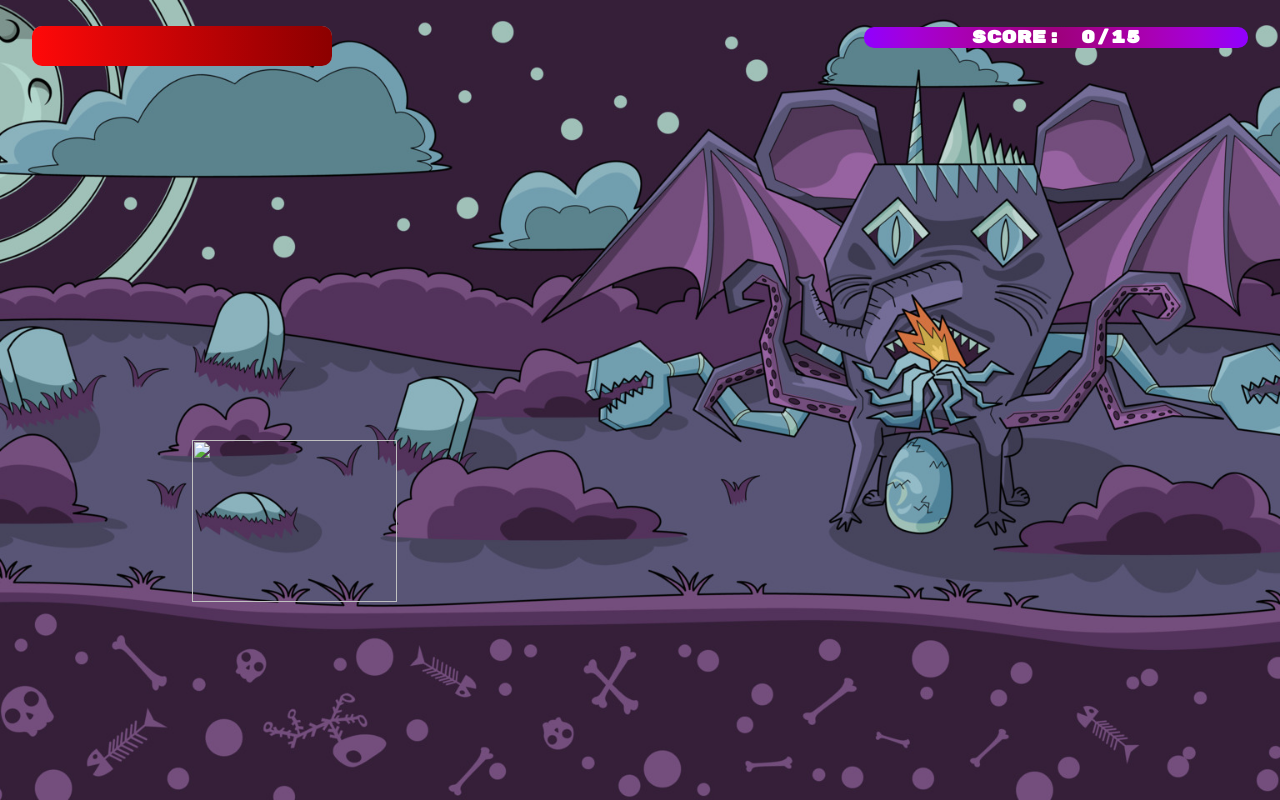
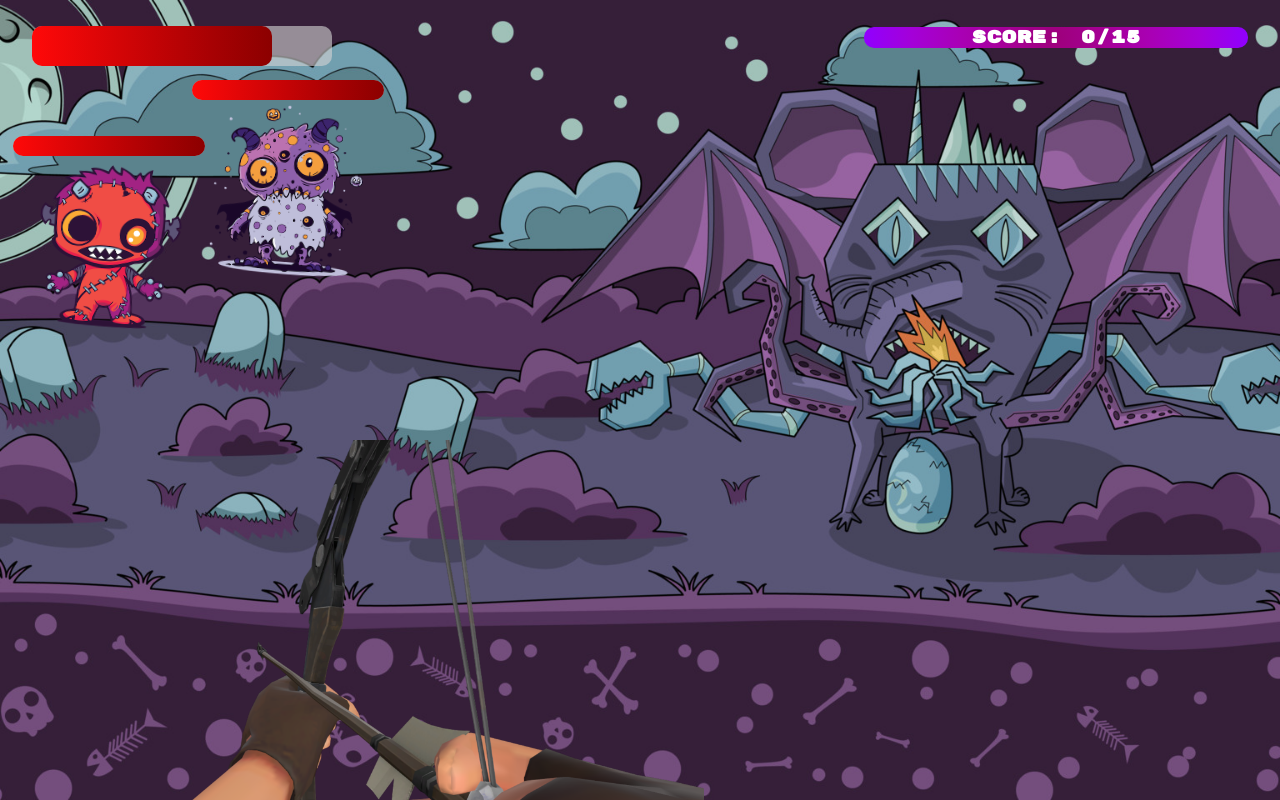
Before and after one commit to PustovoitA/Project, a plain HTML site: page lvl.html in a window 1280 px wide. Drawn offline with Linux system fonts and the light colour scheme; files that its build step writes are made by us from their sources; files whose address does not match are found by name.

Commit message:
Fixes for imports

```diff
--- a/lvl.html
+++ b/lvl.html
@@ -6,15 +6,15 @@
     <meta name="viewport" content="width=device-width, initial-scale=1.0">
     <title>Level-2</title>
 
-    <link rel="stylesheet" href="modalWindow.css">
-    <link rel="stylesheet" href="enemy.css">
-    <link rel="stylesheet" href="gamer.css">
-    <link rel="stylesheet" href="main.css">
+    <link rel="stylesheet" href="./style.css/LvlMonsters.css/modalWindow.css">
+    <link rel="stylesheet" href="./style.css/LvlMonsters.css/enemy.css">
+    <link rel="stylesheet" href="./style.css/LvlMonsters.css/gamer.css">
+    <link rel="stylesheet" href="./style.css/LvlMonsters.css/main.css">
 
-    <script type="module" src="enemy.js"></script>
-    <script type="module" src="hpBar.enemy.js"></script>
-    <script type="module" src="playerHpBar.js"></script>
-    <script type="module" src="score.js"></script>
+    <script type="module" src="./script.js/LvlMonsters.js/enemy.js"></script>
+    <script type="module" src="./script.js/LvlMonsters.js/hpBar.enemy.js"></script>
+    <script type="module" src="./script.js/LvlMonsters.js/playerHpBar.js"></script>
+    <script type="module" src="./script.js/LvlMonsters.js/score.js"></script>
 </head>
 
 <body class="flex column">
@@ -31,7 +31,7 @@
         </span>
     </div>
     <div class="main flex column" id="main">
-        <img class="hands" src="img/pngegg.png" alt="">
+        <img class="hands" src="./img/LvlMonster.img/pngegg.png" alt="">
         <div id="BoxEnemy"></div>
 
 
--- a/script.js/LvlMonsters.js/enemy.js
+++ b/script.js/LvlMonsters.js/enemy.js
@@ -81,9 +81,11 @@ class Enemy {
 let numEnemy = 1;
 
 const enemyImages = {
-    1: "img/enemy1.png", 2: "img/enemy3.png", 3: "img/enemy4.png", 4: "img/enemy5.png", 5: "img/enemy6.png",
-    6: "img/enemy1.png", 7: "img/enemy3.png", 8: "img/enemy4.png", 9: "img/enemy5.png", 10: "img/enemy6.png",
-    11: "img/enemy1.png", 12: "img/enemy3.png", 13: "img/enemy4.png", 14: "img/enemy5.png", 15: "img/enemy6.png",
+    1: "img/LvlMonster.img/enemy1.png", 2: "img/LvlMonster.img/enemy3.png", 3: "img/LvlMonster.img/enemy4.png",
+    4: "img/LvlMonster.img/enemy5.png", 5: "img/LvlMonster.img/enemy6.png", 6: "img/LvlMonster.img/enemy1.png",
+    7: "img/LvlMonster.img/enemy3.png", 8: "img/LvlMonster.img/enemy4.png", 9: "img/LvlMonster.img/enemy5.png",
+    10: "img/LvlMonster.img/enemy6.png", 11: "img/LvlMonster.img/enemy1.png", 12: "img/LvlMonster.img/enemy3.png",
+    13: "img/LvlMonster.img/enemy4.png", 14: "img/enemy5.png", 15: "img/enemy6.png",
 };
 
 const spawnEnemies = () => {
```
Also changed, not shown: DeathLevel.html (+4 -4 lines).
